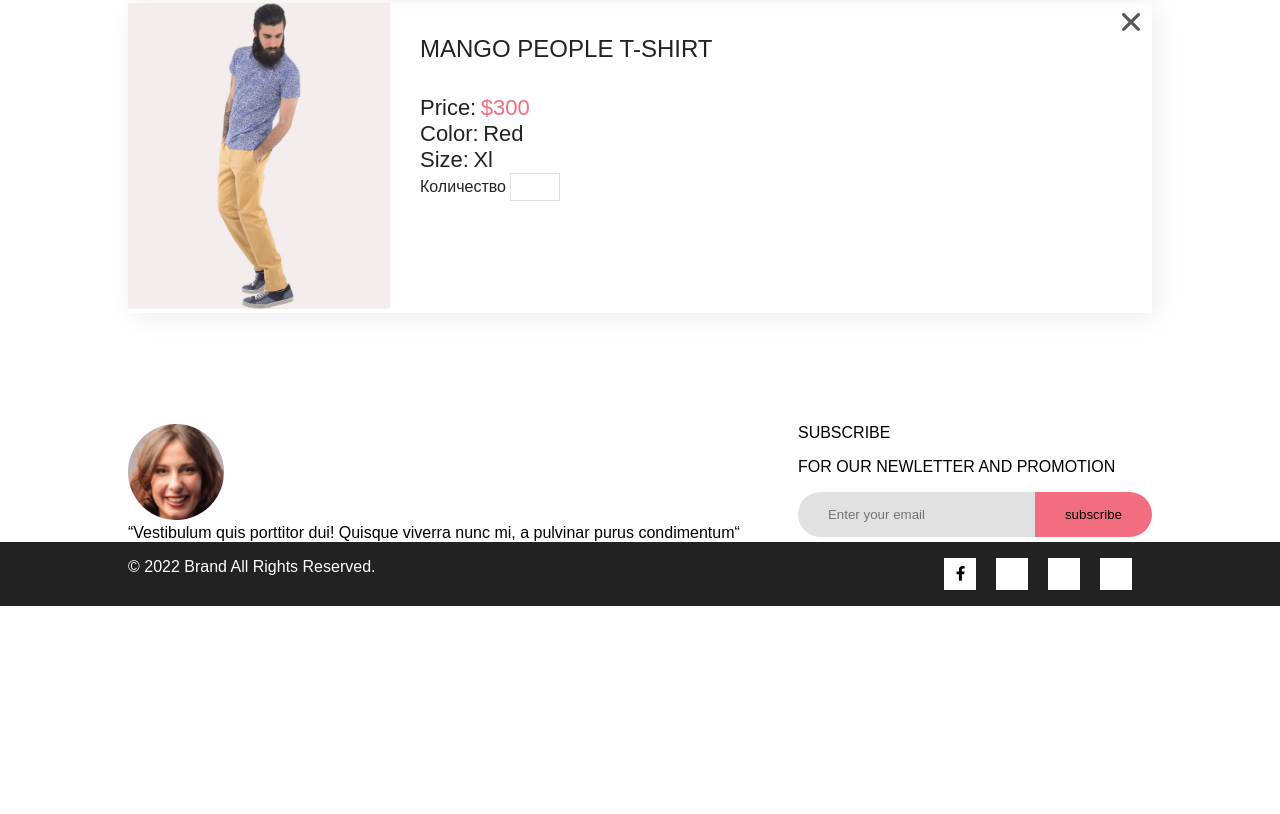
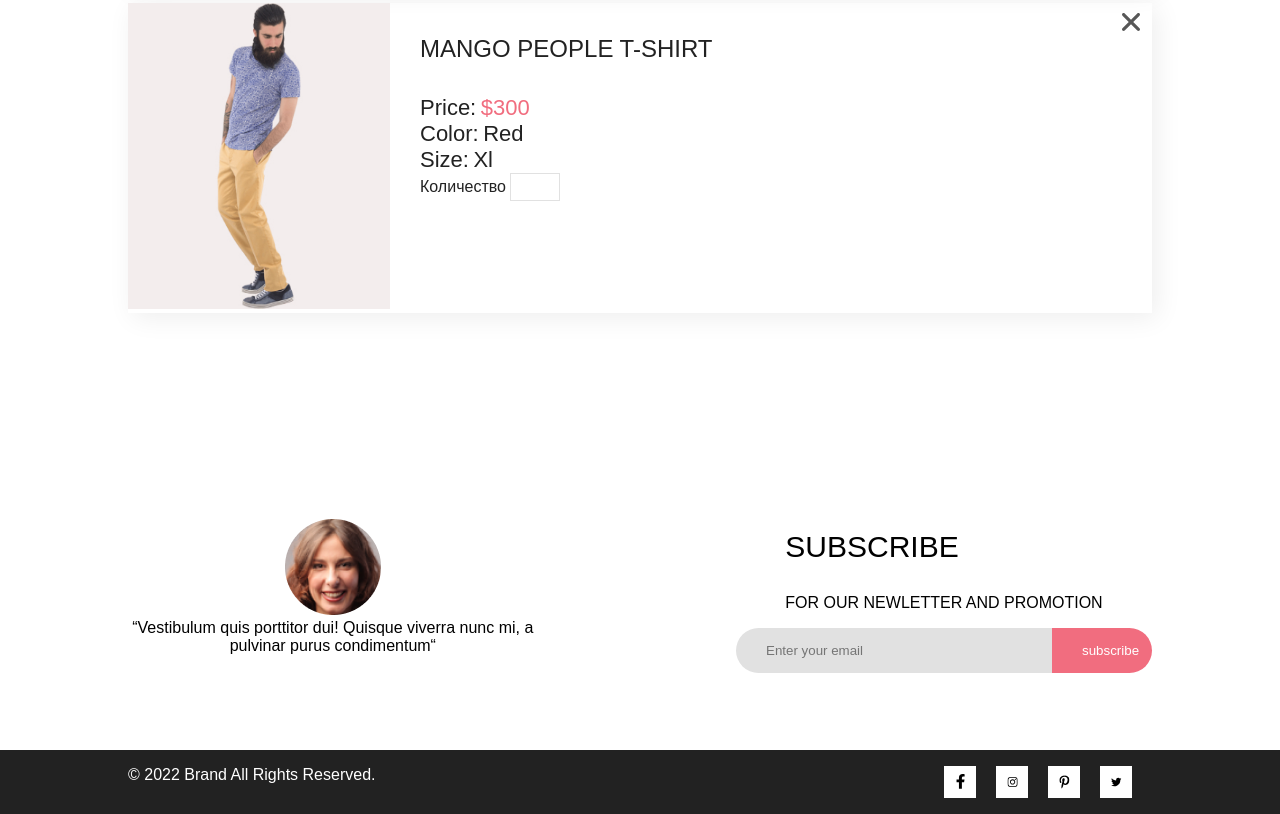
Before and after one commit to Goncharenya/project_gulp, a website: page app/index.html in a window 1280 px wide. Shown: the part 4381-5195 px from the top of the page. Before the commit the page ends 4987 px from the top, so only its background shows below. Drawn offline with Linux system fonts and the light colour scheme.

Commit message:
верстка

```diff
--- a/app/index.html
+++ b/app/index.html
@@ -353,7 +353,7 @@
         </div>
         <div class="subscribe__form">
             <div class="subscribe__name">
-                SUBSCRIBE
+                <p>SUBSCRIBE</p>
                 <p>FOR OUR NEWLETTER AND PROMOTION</p>
 
             </div>
@@ -380,9 +380,18 @@
                 <li class="social-list__item">
                     <img src="img/src/facebook-f-brands%20(3)%201.svg" width="11" height="16">
                 </li>
-                <li class="social-list__item"></li>
-                <li class="social-list__item"></li>
-                <li class="social-list__item"></li>
+                <li class="social-list__item">
+                    <img src="img/src/instagram-brands%201.svg" width="11" height="16">
+
+                </li>
+                <li class="social-list__item">
+                    <img src="img/src/pinterest-p-brands%201.svg" width="11" height="16">
+
+                </li>
+                <li class="social-list__item">
+                    <img src="img/src/twitt.svg" width="11" height="16">
+
+                </li>
             </ul>
         </div>
     </div>
--- /dev/null
+++ b/app/scss/footer.scss
@@ -0,0 +1,16 @@
+@import "var";
+
+.footer {
+    background: $darkGrey;
+    color: $white;
+
+    .footer__block {
+        display: flex;
+        justify-content: space-between;
+    }
+    .social-list {
+        display: flex;
+        list-style: none;
+
+    }
+}
--- /dev/null
+++ b/app/scss/form.scss
@@ -0,0 +1,26 @@
+@import "var";
+
+.form__block {
+    display: flex;
+    justify-content: center;
+    align-items: center;
+
+    input {
+        display: block;
+        padding: 15px 30px;
+        background: $lightGrey-input;
+        border: 0;
+    }
+    .form_email {
+        border-top-left-radius: 30px;
+        border-bottom-left-radius: 30px;
+        width: 256px;
+    }
+    .form_send {
+        background: $pink;
+        border-top-right-radius: 30px;
+        border-bottom-right-radius: 30px;
+        width: 100px;
+        color: #ffffff;
+    }
+}
--- a/app/scss/style.scss
+++ b/app/scss/style.scss
@@ -11,26 +11,20 @@
 @import "feature";
 @import "favorites";
 @import "subscribe";
-
-
-
-.user-icon {
-    margin-right: 40px;
-}
+@import "footer";
+@import "form";
 
 
 body {
     font-family: sans-serif;
     margin: 0;
     padding: 0;
-width: 100%;
+    width: 100%;
 }
 
 a {
     text-decoration: none;
 }
-
-
 
 .list {
     list-style: none;
@@ -51,45 +45,6 @@
 }
 
 
-
-
-.form__block {
-    display: flex;
-    justify-content: center;
-    align-items: center;
-
-    input {
-        display: block;
-        padding: 15px 30px;
-        background: $lightGrey-input;
-        border: 0;
-    }
-    .form_email {
-        border-top-left-radius: 30px;
-        border-bottom-left-radius: 30px;
-    }
-    .form_send {
-        background: $pink;
-        border-top-right-radius: 30px;
-        border-bottom-right-radius: 30px;
-    }
-}
-
-.footer {
-    background: $darkGrey;
-    color: $white;
-
-    .footer__block {
-        display: flex;
-        justify-content: space-between;
-    }
-    .social-list {
-        display: flex;
-        list-style: none;
-
-    }
-}
-
 .social-list__item {
     width: 32px;
     height: 32px;
@@ -98,4 +53,7 @@
     display: flex;
     justify-content: center;
     align-items: center;
+    &:hover{
+        background: $pink;
+    }
 }
--- a/app/scss/subscribe.scss
+++ b/app/scss/subscribe.scss
@@ -2,9 +2,25 @@
 .subscribe {
     display: flex;
     justify-content: space-between;
+    align-items: center;
 }
 
 .subscribe__form {
     display: flex;
     flex-direction: column;
+    align-items: center;
+    justify-content: center;
 }
+
+
+.user__comment {
+    margin-bottom: 95px;
+
+}
+
+.subscribe__name {
+    text-transform: uppercase;
+    p:first-child {
+        font-size: 30px;
+    }
+}
--- /dev/null
+++ b/app/scss/user.scss
@@ -0,0 +1,9 @@
+.user-icon {
+    margin-right: 40px;
+}
+
+.user {
+    margin-top: 95px;
+    text-align: center;
+    width: 40%;
+}
```
Also changed, not shown: app/css/style.min.css, app/img/plus.svg (added), app/img/src/twitt.svg (added), 2 other files.
